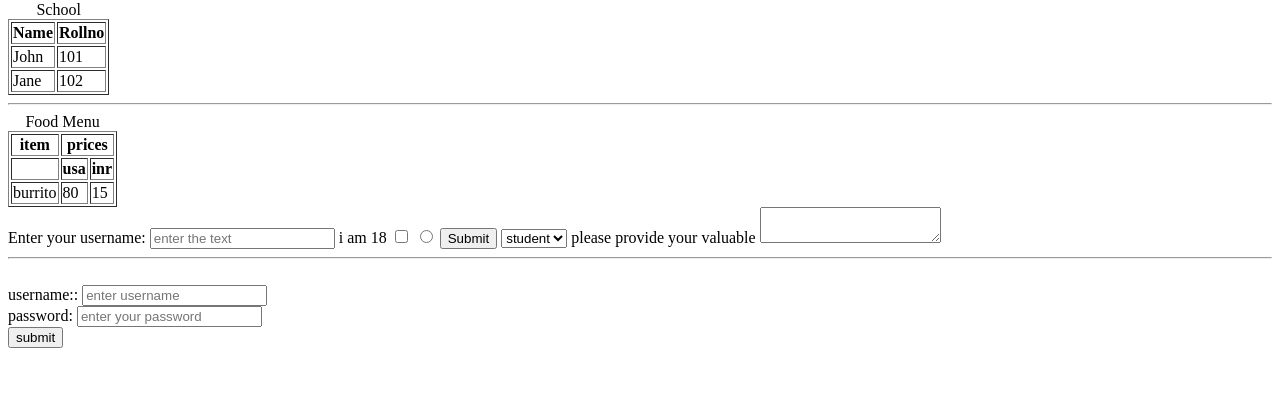
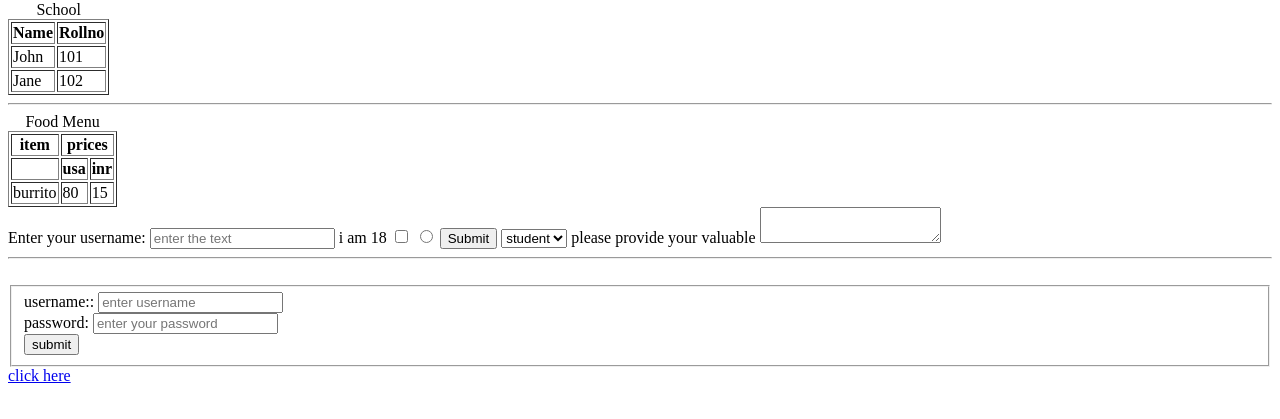
Before and after one commit to adhya47/Html, a plain HTML site: page index.html in a window 1280 px wide. Shown: the part 113-532 px from the top of the page. Drawn offline with Linux system fonts and the light colour scheme.

Commit message:
last phases

```diff
--- a/index.html
+++ b/index.html
@@ -79,6 +79,7 @@
 
     </form>
     <hr> &nbsp;
+    <fieldset>
         <form action="idk">
             <div>
                 <label for="username">username::</label>
@@ -90,6 +91,8 @@
             </div>
             <button>submit</button>
         </form>
+    </fieldset>
+    <a href="idk" target="_blank">click here</a>
 </body>
 
 </html>
```
Lines whose indentation alone changed are shown as unchanged.
